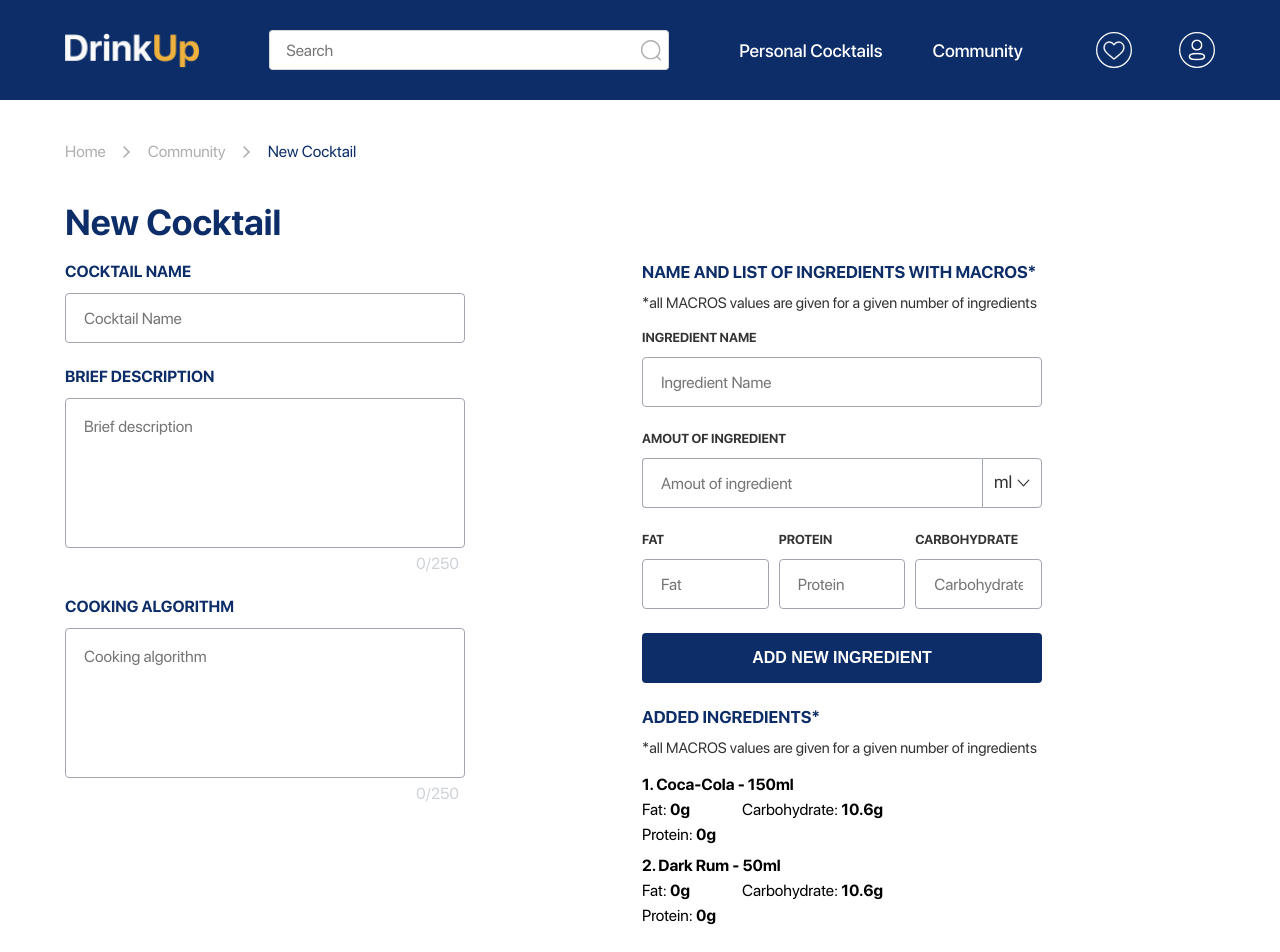
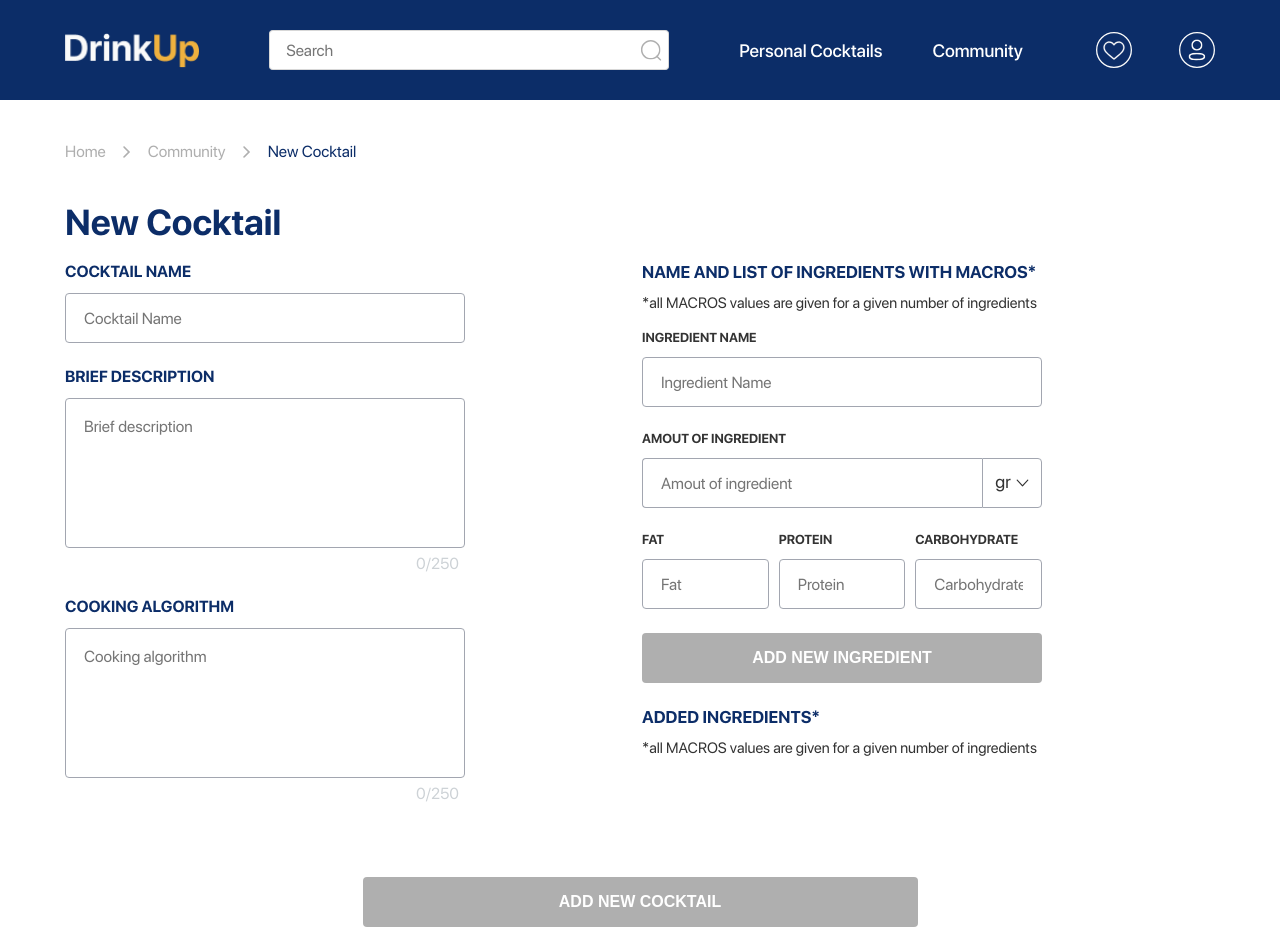
Before and after one commit to Dmitiyy/DrinkUp, a React (Create React App) app: page /user/personal/new in a window 1280 px wide. Shown: the top 952 px of the page. Built offline with nearby package versions, Linux system fonts and the light colour scheme.

Commit message:
added logic on new cocktail page

```diff
--- a/package.json
+++ b/package.json
@@ -14,6 +14,7 @@
     "axios": "^0.24.0",
     "bcrypt": "^5.0.1",
     "email-validator": "^2.0.4",
+    "formik": "^2.2.9",
     "react": "^17.0.2",
     "react-cookie": "^4.1.1",
     "react-dom": "^17.0.2",
@@ -22,7 +23,8 @@
     "react-scripts": "4.0.3",
     "sass": "^1.43.4",
     "typescript": "^4.5.2",
-    "web-vitals": "^1.1.2"
+    "web-vitals": "^1.1.2",
+    "yup": "^0.32.11"
   },
   "scripts": {
     "start": "react-scripts start",
--- a/src/components/CocktailComponent.tsx
+++ b/src/components/CocktailComponent.tsx
@@ -74,7 +74,7 @@ export const CocktailComponent = ({community}: {community: Boolean}) => {
                     currentCocktail.ingredients.map((item, i) => {
                       return (
                         <div className='cocktail__ingredients-item' key={item.id + i + 'id'}>
-                          <h3>{item.product.name} - {item.amount}ml</h3>
+                          <h3>{item.product.name} - {item.amount}gr</h3>
                           <div className='cocktail__ingredients-descr'>
                             <p>Fat: <span>{item.product.fats}g</span></p>
                             <p>Carbohydrate: <span>{item.product.carbs}g</span></p>
--- a/src/components/Cocktails.tsx
+++ b/src/components/Cocktails.tsx
@@ -81,6 +81,7 @@ export const Cocktails = ({name, link, community}: {name: string, link: string,
   const postUserData = community ? currentUser : {};
 
   useEffect(() => {getResults(startOfUrl, postUserData)}, []);
+  useEffect(() => {console.log(response);}, [response]);
 
   return (
     <>
--- a/src/pages/NewCocktail.tsx
+++ b/src/pages/NewCocktail.tsx
@@ -1,8 +1,12 @@
+import {Formik, Field, Form, FormikProps} from 'formik';
+import * as Yup from 'yup';
 import { BreadCrumbs, TCrumbs } from "../components/BreadCrumbs"
 import { Nav } from "../components/Nav"
 import {ReactComponent as Arrow} from '../assets/images/select.svg';
-import { useEffect, useState } from "react";
+import { useEffect, useRef, useState } from "react";
 import { Footer } from "../components/Footer";
+import { useGetUser } from '../hooks/useGetUser';
+import { useHttp } from '../hooks/useHttp';
 
 const crumbs = [
   {title: 'Home', link: '/', id: 1},
@@ -10,17 +14,64 @@ const crumbs = [
   {title: 'New Cocktail', link: '/user/personal/new', id: 3},
 ] as TCrumbs;
 
+interface IFormik {
+  name: string;
+  amount: string;
+  fat: string;
+  protein: string;
+  carb: string;
+}
+
 export const NewCocktail = () => {
   const [bioLength, setBioLength] = useState<number>(0);
   const [algoLength, setAlgoLength] = useState<number>(0);
   const [bio, setBio] = useState<string>('');
   const [algo, setAlgo] = useState<string>('');
   const [openAmount, setOpenAmount] = useState<Boolean>(false);
-  const [valueAmount, setValueAmount] = useState<string>('ml');
+  const [valueAmount, setValueAmount] = useState<string>('gr');
+  const initialValues: IFormik = {
+    name: '',
+    amount: '',
+    fat: '',
+    protein: '',
+    carb: '',
+  };
+  const formRef = useRef<FormikProps<IFormik>>(null);
+  const [ingData, setIngData] = useState<Array<any>>([]);
+  const [nameC, setNameC] = useState<string>('');
+  const [response, loading, error, getResults] = useHttp({type: 'POST'});
+  const [mainBtn, setMainBtn] = useState<Boolean>(false);
+
+  const [nameCError, setNameCError] = useState<Boolean>(false);
+  const [bioError, setBioError] = useState<Boolean>(false);
+  const [algoError, setAlgoError] = useState<Boolean>(false);
+  const [secondFormError, setSecondFormError] = useState<Boolean>(false);
+  const [currentUser] = useGetUser();
 
   const generateBioLength = (func: Function, value: string): void => {func(value.length)};
   useEffect(() => {generateBioLength(setBioLength, bio)}, [bio]);
   useEffect(() => {generateBioLength(setAlgoLength, algo)}, [algo]);
+  useEffect(() => {console.log(response);
+  }, [response])
+  useEffect(() => {
+    if (
+      nameC.length <= 30 && nameC.length !== 0 &&
+      bioLength <= 250 && bioLength !== 0 &&
+      algoLength <= 250 && algoLength !== 0 &&
+      ingData.length !== 0
+    ) {
+      setMainBtn(true);
+    } else {setMainBtn(false)};
+  }, [bioLength, nameC, algoLength, ingData]);
+
+
+  const FormikSchema = Yup.object().shape({
+    name: Yup.string().required(),
+    amount: Yup.string().required(),
+    fat: Yup.string().required(),
+    protein: Yup.string().required(),
+    carb: Yup.string().required()
+  });
 
   return (
     <>
@@ -31,26 +82,57 @@ export const NewCocktail = () => {
         <div className='newCocktail__wrap'>
           <form>
             <label htmlFor="cocktail_name">Cocktail name</label>
-            <input type="text" id='cocktail_name' placeholder='Cocktail Name' />
+            <input type="text" id='cocktail_name' value={nameC}
+            className={nameCError ? 'input-error' : ''} placeholder='Cocktail Name' name='name'
+            onChange={(e) => setNameC(e.target.value)} />
             <label htmlFor="descr">Brief description</label>
-            <textarea id="descr" placeholder='Brief description'
-            onChange={(e) => setBio(e.target.value)} />
+            <textarea id="descr" className={bioError ? 'input-error' : ''} placeholder='Brief description'
+            onChange={(e: any) => setBio(e.target.value)} name='descr' value={bio} />
             <div className='newCocktail__descr-num'><p>{bioLength}/250</p></div>
             <label htmlFor="algo">Cooking algorithm</label>
-            <textarea id="algo" placeholder='Cooking algorithm'
-            onChange={(e) => setAlgo(e.target.value)} />
+            <textarea id="algo" placeholder='Cooking algorithm' value={algo} name='algorithm'
+            className={algoError ? 'input-error' : ''}
+            onChange={(e: any) => setAlgo(e.target.value)} />
             <div className='newCocktail__descr-num'><p>{algoLength}/250</p></div>
           </form>
           <div className='newCocktail__wrap-second'>
             <h3>Name and list of ingredients with Macros*</h3>
             <p>*all MACROS values are given for a given number of ingredients</p>
-            <form className='newCocktail__second-form'>
+              <Formik
+              innerRef={formRef}
+              initialValues={initialValues}
+              validationSchema={FormikSchema}
+              onSubmit={({name, amount, fat, protein, carb}, actions) => {
+                const data = {
+                  product: {
+                    name,
+                    carbs: Number(carb),
+                    fats: Number(fat),
+                    proteins: Number(protein),
+                  },
+                  amount: Number(amount),
+                }
+                setIngData(prev => [...prev, data]);
+                actions.setSubmitting(false);
+                actions.resetForm({});
+                setSecondFormError(false);
+              }}>
+                {
+                  ({errors, touched}) => (
+                    <Form className='newCocktail__second-form'>
                       <label htmlFor="ingre_name">Ingredient Name</label>
-              <input type="text" placeholder='Ingredient Name' id='ingre_name' />
+                      <Field type="text" placeholder='Ingredient Name' id='ingre_name'
+                      name='name' autoComplete="off"
+                      className={errors.name && touched.name ? 'input-error' : ''} />
                       <label htmlFor="amount">Amout of ingredient</label>
                       <div>
-                <input type="text" id='amount' placeholder='Amout of ingredient' />
-                <div className='newCocktail__select'>
+                        <Field type="text" id='amount' name='amount'
+                        placeholder='Amout of ingredient' autoComplete="off"
+                        className={errors.amount && touched.amount ? 'input-error' : ''} />
+                        <div className={
+                          errors.amount && touched.amount ?
+                          'input-error-c newCocktail__select' : 'newCocktail__select'
+                        }>
                           <div className='newCocktail__select-title' onClick={() => {
                             setOpenAmount(!openAmount);
                           }}>
@@ -60,7 +142,7 @@ export const NewCocktail = () => {
                           <div className={openAmount ? 'newCocktail__select-options newCocktail__select-open' : 'newCocktail__select-options'}>
                             <ul>
                               {
-                        ['ml', 'ml2', 'ml3'].map((item, i) => {
+                                ['gr'].map((item, i) => {
                                   return (
                                     <li key={'id' + i} onClick={() => {
                                       setValueAmount(item);
@@ -76,42 +158,89 @@ export const NewCocktail = () => {
                       <div>
                         <div className='newCocktail__ing'>
                           <label htmlFor="fat">Fat</label>
-                  <input type="text" placeholder='Fat' id='fat' />
+                          <Field type="text" placeholder='Fat' id='fat' name='fat' autoComplete="off"
+                          className={errors.fat && touched.fat ? 'input-error' : ''} />
                         </div>
                         <div className='newCocktail__ing'>
                           <label htmlFor="prot">Protein</label>
-                  <input type="text" placeholder='Protein' id='prot' />
+                          <Field type="text" placeholder='Protein' id='prot' name='protein' autoComplete="off"
+                          className={errors.protein && touched.protein ? 'input-error' : ''} />
                         </div>
                         <div className='newCocktail__ing'>
                           <label htmlFor="carbo">Carbohydrate</label>
-                  <input type="text" placeholder='Carbohydrate' id='carbo' />
+                          <Field type="text" placeholder='Carbohydrate' id='carbo' name='carb' autoComplete="off" className={errors.carb && touched.carb ? 'input-error' : ''} />
                         </div>
                       </div>
-              <button>ADD NEW INGREDIENT</button>
-            </form>
+                      <button type='submit' className={
+                        Object.keys(errors).length === 0 && Object.keys(touched).length !== 0
+                        ? '' : 'btn-not-active'
+                      }>ADD NEW INGREDIENT</button>
                       <div className='newCocktail__added'>
-              <h3>ADDED INGREDIENTS*</h3>
+                        <h3
+                        style={{color: secondFormError ? '#d16060' : '#0C2D68'}}>
+                        ADDED INGREDIENTS*</h3>
                         <p>*all MACROS values are given for a given number of ingredients</p>
-              <div className='newCocktail__added-item'>
-                <h4>1. Coca-Cola - 150ml</h4>
+                        {
+                          ingData.map((item, i) => {
+                            return (
+                              <div className='newCocktail__added-item' key={i}>
+                                <h4>{i + 1}. {item.product.name} - {item.amount}gr</h4>
                                 <ul>
-                  <li>Fat: <span>0g</span></li>
-                  <li>Carbohydrate: <span>10.6g</span></li>
-                  <li>Protein: <span>0g</span></li>
+                                  <li>Fat: <span>{item.fats}g</span></li>
+                                  <li>Carbohydrate: <span>{item.carbs}g</span></li>
+                                  <li>Protein: <span>{item.proteins}g</span></li>
                                 </ul>
                               </div>
-              <div className='newCocktail__added-item'>
-                <h4>2. Dark Rum - 50ml</h4>
-                <ul>
-                  <li>Fat: <span>0g</span></li>
-                  <li>Carbohydrate: <span>10.6g</span></li>
-                  <li>Protein: <span>0g</span></li>
-                </ul>
+                            )
+                          })
+                        }
+                      </div>
+                    </Form>
+                  )
+                }
+              </Formik>
           </div>
         </div>
-          </div>
-        </div>
-        <div className='newCocktail__btn-wrap'><button>Add new Cocktail</button></div>
+        <div className='newCocktail__btn-wrap'><button className={mainBtn ? '' : 'btn-not-active'}
+        onClick={() => {
+          if (nameC.length > 30 || nameC.length === 0) {
+            setNameCError(true);
+          } else {setNameCError(false)};
+
+          if (bioLength > 250 || bioLength === 0) {setBioError(true)}
+          else {setBioError(false)};
+
+          if (algoLength > 250 || algoLength === 0) {setAlgoError(true)}
+          else {setAlgoError(false)};
+
+          if (ingData.length === 0) {setSecondFormError(true)}
+          else {setSecondFormError(false)};
+
+          if (
+            nameC.length <= 30 && nameC.length !== 0 &&
+            bioLength <= 250 && bioLength !== 0 &&
+            algoLength <= 250 && algoLength !== 0 &&
+            ingData.length !== 0) {
+            const data = {
+              ...currentUser,
+              cocktail: {
+                name: nameC,
+                alcoholic: true,
+                recipe: algo,
+                description: bio,
+                glassType: 'Cocktail glass',
+                img: 'https://www.pxfuel.com/en/free-photo-expqp',
+                ingredients: [...ingData]
+              }
+            };
+            getResults('user/personal/add', data);
+            setNameC('');
+            setBio('');
+            setAlgo('');
+            setIngData([]);
+          }
+        }}>{loading ? 'loading' : 'Add new Cocktail'}</button></div>
+        {error ? (<h3 className='new-not-found'>Error, try again later</h3>) : null}
       </div>
       <Footer />
     </>
--- a/src/pages/Personal.tsx
+++ b/src/pages/Personal.tsx
@@ -5,7 +5,6 @@ import { ReactComponent as Bin } from "../assets/images/bin.svg";
 import { ReactComponent as Plus } from "../assets/images/plus.svg";
 import { Footer } from "../components/Footer";
 import { useGetUser } from "../hooks/useGetUser";
-import { Registration } from "../components/Registration";
 import { UnRegisterModal } from "../components/UnRegisterModal";
 
 const crumbs = [
--- a/src/sass/components/_newCocktail.sass
+++ b/src/sass/components/_newCocktail.sass
@@ -173,3 +173,8 @@
     font-weight: 700
     font-size: 16px
     text-transform: uppercase
+
+.newCocktail__added
+  display: block !important
+  div
+    display: grid !important
--- a/src/sass/main.sass
+++ b/src/sass/main.sass
@@ -32,6 +32,9 @@ body
     border: 1px solid #d16060 !important
     border-left: none !important
 
+.input-error-c
+  border: 1px solid #d16060 !important
+
 .btn-loading
   background: #AFAFAF !important
 
@@ -61,6 +64,14 @@ body
   display: flex
   justify-content: center
 
+.btn-not-active
+  background: #AFAFAF !important
+  cursor: default !important
+
+.new-not-found
+  font-weight: 400
+  color: #d16060
+
 @import './components/home'
 @import './components/community'
 @import './components/cocktail'
```
Also changed, not shown: 1 other file (tests, documents, lock files or other folders). Lines whose indentation alone changed are shown as unchanged.
